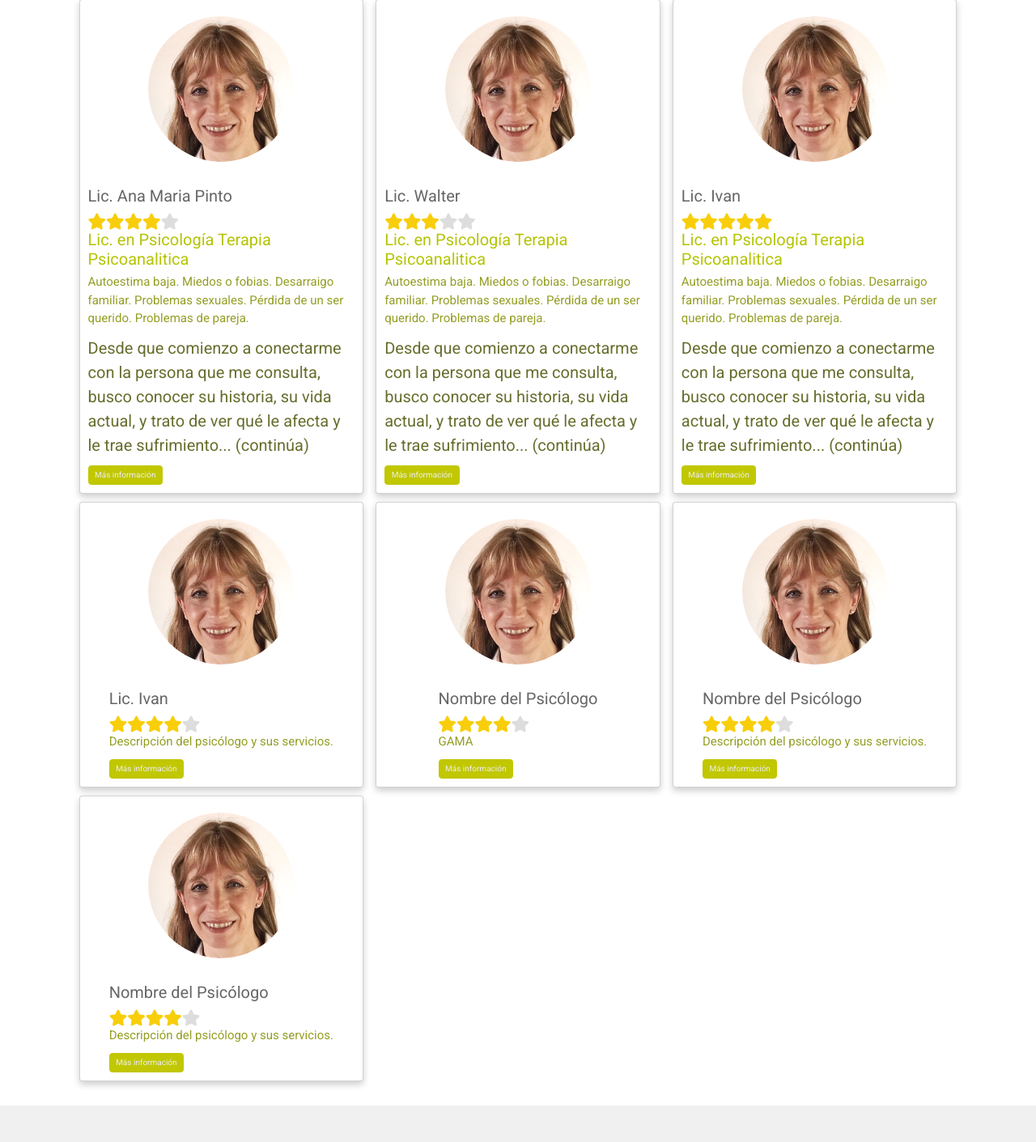
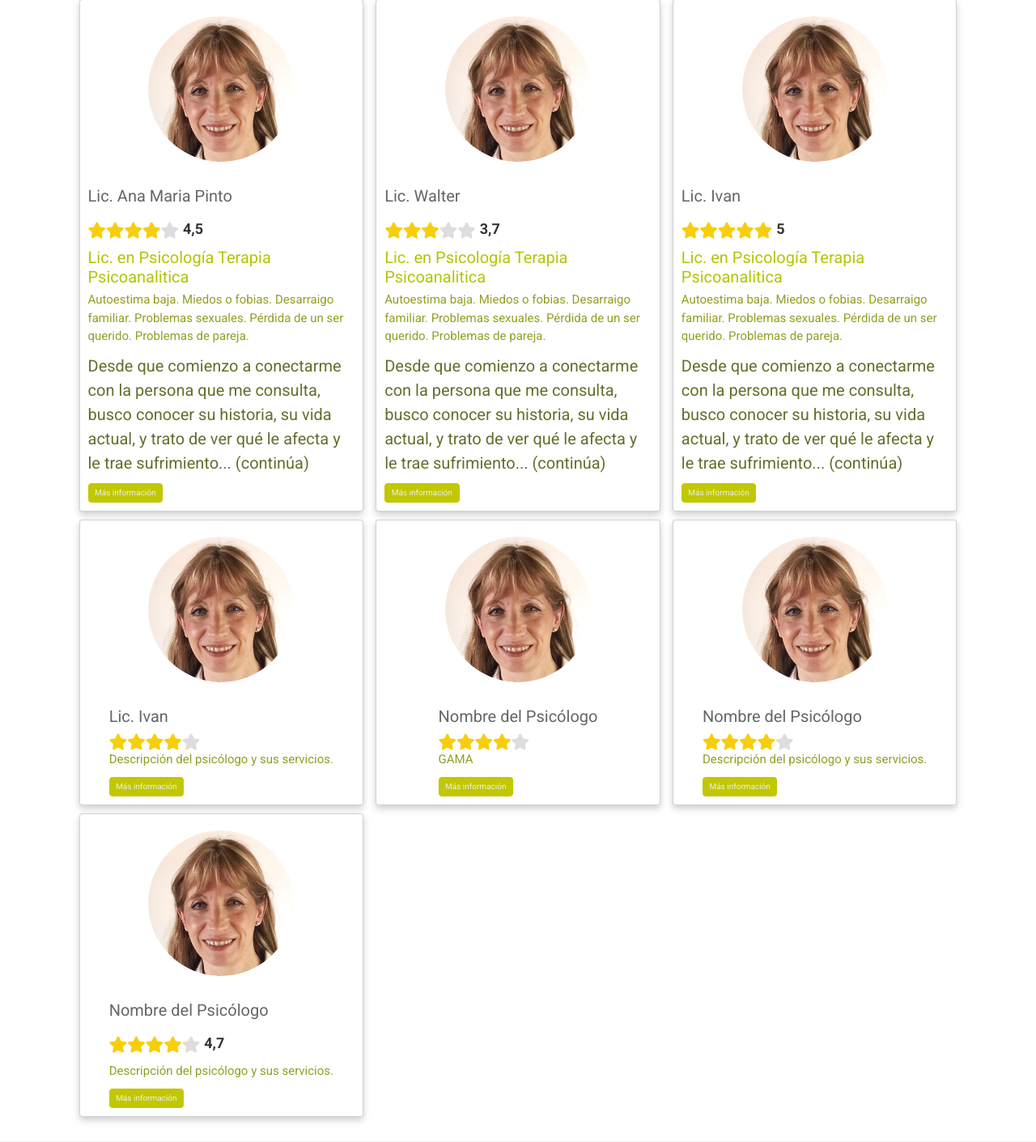
Before and after one commit to ivanros02/psiquiatriaApp, a PHP site: page /psicologosOnline.html in a window 1280 px wide. Shown: the part 297-1708 px from the top of the page at 81% size. Run offline with PHP 8.4, Linux system fonts and the light colour scheme.

Commit message:
update valor estrella

```diff
--- a/psicologosOnline.html
+++ b/psicologosOnline.html
@@ -67,6 +67,7 @@
               <span class="fa fa-star checked"></span>
               <span class="fa fa-star checked"></span>
               <span class="fa fa-star unchecked"></span>
+              <p>4,5</p>
             </div>
             <!-- Fin estrellas para calidad de atención -->
             <h5 class="card-titleDos">Lic. en Psicología Terapia Psicoanalitica</h5>
@@ -93,6 +94,7 @@
               <span class="fa fa-star checked"></span>
               <span class="fa fa-star unchecked"></span>
               <span class="fa fa-star unchecked"></span>
+              <p>3,7</p>
             </div>
             <!-- Fin estrellas para calidad de atención -->
             <h5 class="card-titleDos">Lic. en Psicología Terapia Psicoanalitica</h5>
@@ -118,6 +120,7 @@
               <span class="fa fa-star checked"></span>
               <span class="fa fa-star checked"></span>
               <span class="fa fa-star checked"></span>
+              <p>5</p>
             </div>
             <!-- Fin estrellas para calidad de atención -->
             <h5 class="card-titleDos">Lic. en Psicología Terapia Psicoanalitica</h5>
@@ -210,7 +213,9 @@
               <span class="fa fa-star checked"></span>
               <span class="fa fa-star checked"></span>
               <span class="fa fa-star unchecked"></span>
+              <p>4,7</p>
             </div>
+
             <!-- Fin estrellas para calidad de atención -->
             <p class="card-text">Descripción del psicólogo y sus servicios.</p>
             <a href="#" class="btn btn-primary">Más información</a>
--- a/stylePsico.css
+++ b/stylePsico.css
@@ -211,6 +211,16 @@ header .fa-bars {
     display: flex;
     align-items: center;
     margin-top: 10px;
+}
+
+/* Estilo para el número después de las estrellas */
+.rating p {
+    font-size: 18px; /* Tamaño del número */
+    margin-top: 5px; /* Espacio superior */
+    color: #333; /* Color del número */
+    display: inline-block; /* Para alinear correctamente con las estrellas */
+    font-weight: bold; /* Negrita para resaltar */
+    margin-left: 5px;
 }
 
 .card .rating .fa {
```
